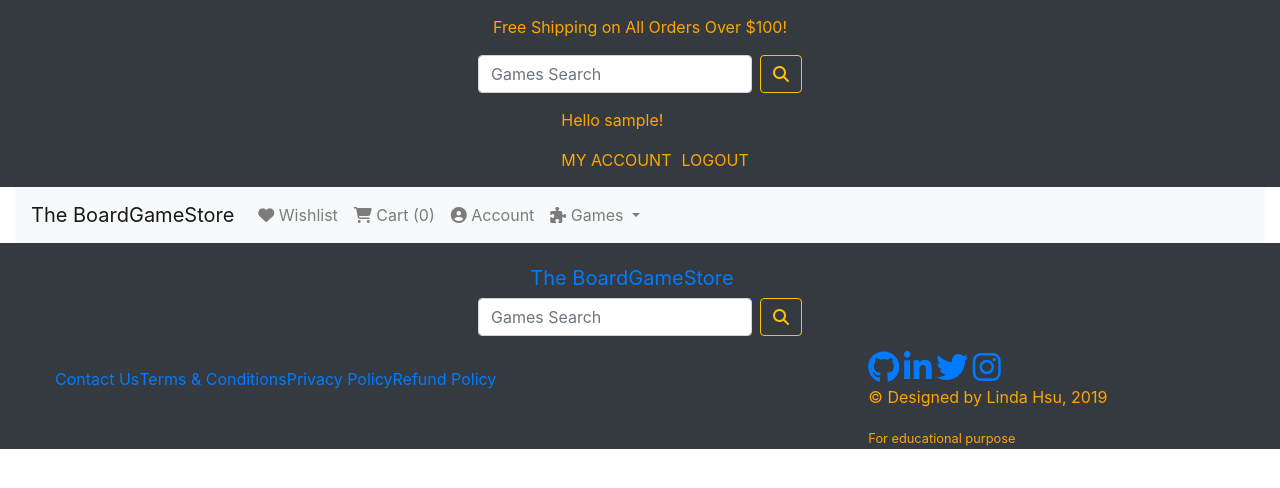
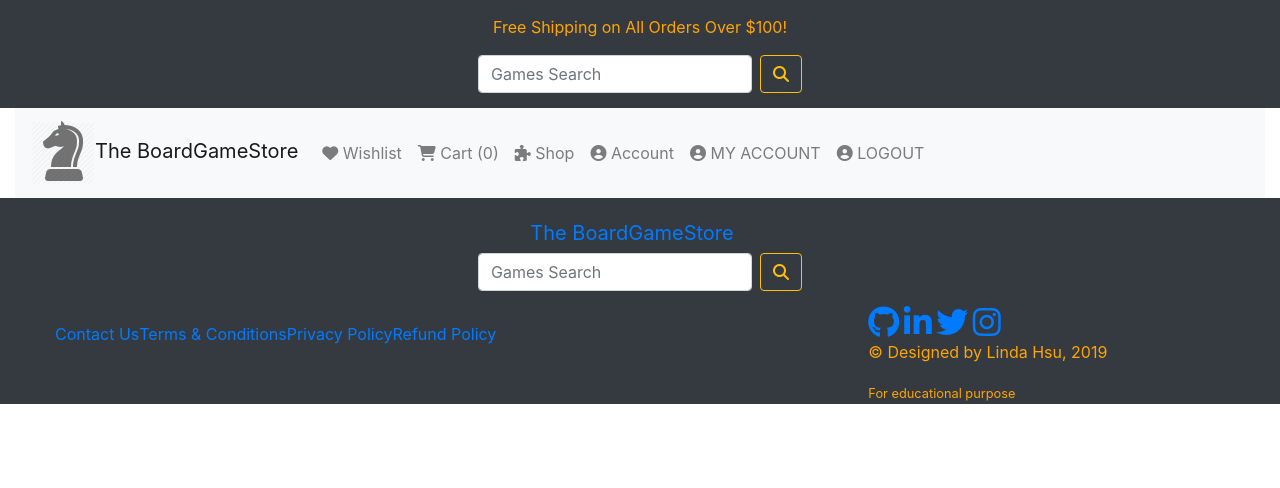
Before and after one commit to Paddlepop25/codeinstitute-boardgame-store, a Django app: page / in a window 1280 px wide. Shown: the top 488 px of the page. Run offline with Django 3.2, Linux system fonts and the light colour scheme; the visitor is signed in with stand-in values (Sample User, id 1); data that the repository does not hold is empty; some libraries are stand-ins or nearby versions.

Commit message:
styled navbar

```diff
--- a/static/styles/styles.css
+++ b/static/styles/styles.css
@@ -19,24 +19,24 @@ body {
     margin-bottom: 15px;
 }
 
-.top-row .account {
-    margin: 0 auto;
-    margin-bottom: 15px;
-}
+/*.top-row .account {*/
+/*    margin: 0 auto;*/
+/*    margin-bottom: 15px;*/
+/*}*/
 
-.top-row .hello {
-    margin: 0 auto;
-}
+/*.top-row .hello {*/
+/*    margin: 0 auto;*/
+/*}*/
 
-.top-row .account li {
-    list-style-type: none;
-    float: left;
-    margin-right: 10px;
-}
+/*.top-row .account li {*/
+/*    list-style-type: none;*/
+/*    float: left;*/
+    /*margin-right: 10px;*/
+/*}*/
 
-.top-row .account a {
-    color: orange;
-}
+/*.top-row .account a {*/
+/*    color: orange;*/
+/*}*/
 
 /* Navbar of base.html */
 .navbar li {
--- a/templates/base.html
+++ b/templates/base.html
@@ -10,7 +10,7 @@
 
   <!-- Required meta tags -->
   <meta charset="utf-8">
-  <meta name="viewport" content="width=device-width, initial-scale=1, shrink-to-fit=no">
+  <meta name="viewport" content="width=device-width,xz initial-scale=1, shrink-to-fit=no">
   <meta http-equiv="X-UA-Compatible" content="ie=edge">
   <meta name="description" content="The BoardGameStore">
   <meta name="keywords" content="Boardgames, Fun, Puzzle, Party, Games">
@@ -23,6 +23,7 @@
 <body>
   <div class="container-fluid top-row">
     <div class="row bg-dark">
+      <!--<a class="boardgamestore" href="{% url 'home' %}"><img src="{% static 'images/chess.png' %}"></img>The BoardGameStore</a>-->
       <div class="free-shipping">
         <p>Free Shipping on All Orders Over $100!</p>
       </div>
@@ -37,32 +38,32 @@
       </div>
     </div>
 
-    <div class="row bg-dark">
-      <div class="account">
-        <ul>
-          {% if not user.is_authenticated %}
-          <li><a href="{% url 'register' %}">REGISTER</a></li>
-          <li><a href="{% url 'login' %}">LOGIN</a></li>
-          {% endif %} {% if user.is_authenticated %}
-          <div class="row hello">
-            <p>Hello {{ request.user.username }}!</p>
-          </div>
+    <!--<div class="row bg-dark">-->
+    <!--  <div class="account">-->
+    <!--    <ul>-->
+    <!--      {% if not user.is_authenticated %}-->
+    <!--      <li><a href="{% url 'register' %}">REGISTER</a></li>-->
+    <!--      <li><a href="{% url 'login' %}">LOGIN</a></li>-->
+    <!--      {% endif %} {% if user.is_authenticated %}-->
+    <!--      <div class="row hello">-->
+    <!--        <p>Hello {{ request.user.username }}!</p>-->
+    <!--      </div>-->
     <!--<li><a href='{% url 'profile' %}'/>PROFILE</a>-->
     <!--<li><a href='{% url 'password_reset' %}'>Reset password</a></li>-->
-          <li><a href="{% url 'profile' %}" />MY ACCOUNT</a>
-          </li>
-          <li><a href="{% url 'logout_confirm' %}" />LOGOUT</a>
-          </li>
-          {% endif %}
-        </ul>
-      </div>
-    </div>
+    <!--      <li><a href="{% url 'profile' %}" />MY ACCOUNT</a>-->
+    <!--      </li>-->
+    <!--      <li><a href="{% url 'logout_confirm' %}" />LOGOUT</a>-->
+    <!--      </li>-->
+    <!--      {% endif %}-->
+    <!--    </ul>-->
+    <!--  </div>-->
+    <!--</div>-->
 
   </div>
 
   <div class="container-fluid">
     <nav class="navbar navbar-expand-lg navbar-light bg-light">
-      <a class="navbar-brand" href="{% url 'home' %}">The BoardGameStore</a>
+      <a class="navbar-brand" href="{% url 'home' %}"><img src="{% static 'images/chess.png' %}"></img>The BoardGameStore</a>
       <button class="navbar-toggler" type="button" data-toggle="collapse" data-target="#navbarSupportedContent">
     <span class="navbar-toggler-icon"></span>
   </button>
@@ -76,21 +77,27 @@
             <a class="nav-link" href="{% url 'view_cart' %}"><i class="fas fa-shopping-cart"></i> Cart ({{number_of_items}})</a>
           </li>
           <li class="nav-item">
+            <a class="nav-link" href="{% url 'show_games' %}"><i class="fas fa-puzzle-piece"></i> Shop</a>
+          </li>
+          <li class="nav-item">
             <a class="nav-link" href="{% url 'my_account' %}"><i class="fas fa-user-circle"></i> Account</a>
           </li>
-          <li class="nav-item dropdown">
-            <a class="nav-link dropdown-toggle" href="#" id="navbarDropdown" role="button" data-toggle="dropdown">
-          <i class="fas fa-puzzle-piece"></i>
-          Games
-        </a>
-            <div class="dropdown-menu">
-              <a class="dropdown-item" href="#">Board Games</a>
-              <a class="dropdown-item" href="#">Card Games</a>
-              <a class="dropdown-item" href="#">Party Games</a>
-              <div class="dropdown-divider"></div>
-              <a class="dropdown-item" href="{% url 'show_games' %}">Shop</a>
-            </div>
+
+          {% if not user.is_authenticated %}
+          <li class="nav-item">
+            <a class="nav-link" href="{% url 'register' %}"><i class="fas fa-user-circle"></i> REGISTER</a>
           </li>
+          <li class="nav-item">
+            <a class="nav-link" href="{% url 'login' %}"><i class="fas fa-user-circle"></i> LOGIN</a>
+          </li>
+          {% endif %} {% if user.is_authenticated %}
+          <li class="nav-item">
+            <a class="nav-link" href="{% url 'profile' %}"><i class="fas fa-user-circle"></i> MY ACCOUNT</a>
+          </li>
+          <li class="nav-item">
+            <a class="nav-link" href="{% url 'logout_confirm' %}"><i class="fas fa-user-circle"></i> LOGOUT</a>
+          </li>
+          {% endif %}
         </ul>
       </div>
     </nav>
@@ -138,10 +145,18 @@
         <div class="col col-md-8">
           <div class="company_links">
             <ul>
-            <a href=""><li>Contact Us</li></a>
-            <a href="{% url 'terms_and_conditions' %}"><li>Terms & Conditions</li></a>
-            <a href="{% url 'privacy_policy' %}"><li>Privacy Policy</li></a>
-            <a href="{% url 'refund_policy' %}"><li>Refund Policy</li></a>
+              <a href="">
+                <li>Contact Us</li>
+              </a>
+              <a href="{% url 'terms_and_conditions' %}">
+                <li>Terms & Conditions</li>
+              </a>
+              <a href="{% url 'privacy_policy' %}">
+                <li>Privacy Policy</li>
+              </a>
+              <a href="{% url 'refund_policy' %}">
+                <li>Refund Policy</li>
+              </a>
             </ul>
           </div>
         </div>
```
Also changed, not shown: static/images/chess.png (added). Lines whose indentation alone changed are shown as unchanged.
